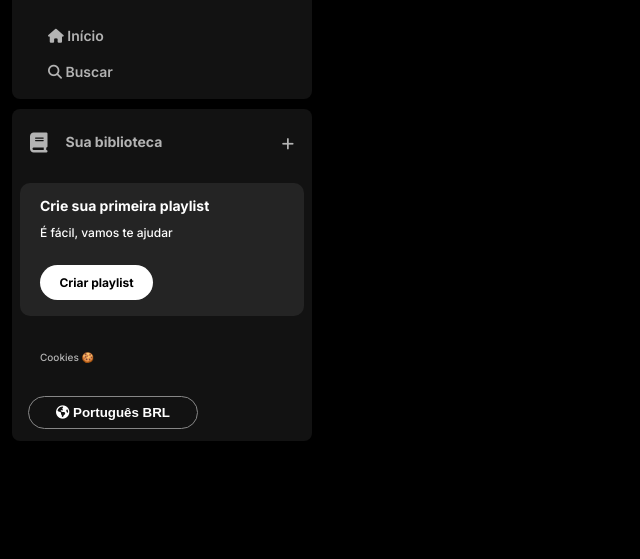
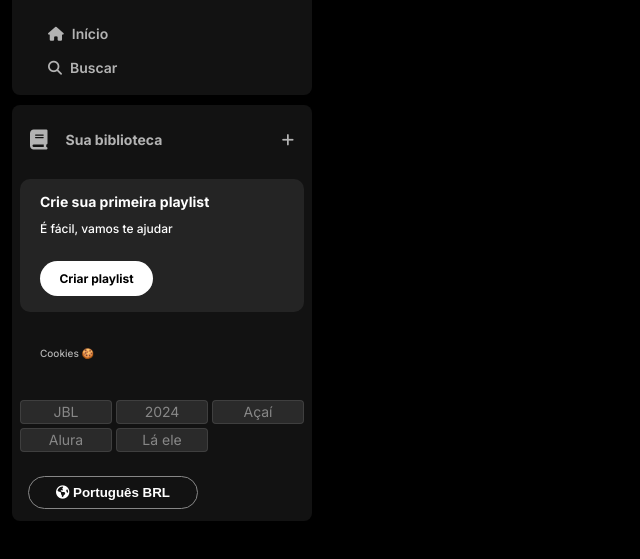
Before and after one commit to ppedrolucas/Spotify, a plain HTML site: page index.html in a window 1280 px wide. Shown: the part 73-632 px from the top of the page, without its empty margins (0-640 px from the left). Drawn offline with Linux system fonts and the light colour scheme.

Commit message:
update aula 2 - tags

```diff
--- a/index.html
+++ b/index.html
@@ -40,7 +40,8 @@
         <div class="library-content">
           <button class="library-btn">
             <span class="fa fas fa-book"></span>
-            <span>Sua biblioteca</span>
+            <span title="Ocultar Sua Biblioteca">Sua biblioteca</span
+            ><!--Alteração minha-->
           </button>
           <span class="fa fa-plus"></span>
         </div>
@@ -59,6 +60,15 @@
           <a href="#">Cookies 🍪</a>
         </div>
 
+        <!--Acrescimo sob minha criatividade-->
+        <div class="tags">
+          <a href="#" class="tag">JBL</a>
+          <a href="#" class="tag" id="year"></a>
+          <a href="#" class="tag">Açaí</a>
+          <a href="#" class="tag">Alura</a>
+          <a href="#" class="tag">Lá ele</a>
+        </div>
+
         <div class="languages">
           <button class="languages-btn">
             <span class="fa fa-globe"></span>
--- a/script.js
+++ b/script.js
@@ -0,0 +1,5 @@
+var year = document.getElementById("year")
+var data = new Date()
+var ano = data.getFullYear()
+
+year.innerHTML = ano
--- a/style.css
+++ b/style.css
@@ -41,6 +41,8 @@ body {
 
 .sidebar nav ul li a {
   color: #b3b3b3;
+  display: flex; /*Acrescimo meu*/
+  gap: 8px; /*Acrescimo meu*/
   text-decoration: none;
   font-weight: 600;
   font-size: 14px;
@@ -66,6 +68,7 @@ body {
 
 .library .library-btn {
   display: flex;
+  align-items: center; /*Acrescimo meu*/
   margin-right: 10px;
   color: #b3b3b3;
   background-color: transparent;
@@ -87,6 +90,12 @@ body {
 
 .library .library-content .fa-plus {
   margin: 24px 10px;
+}
+
+.library-content .fa-plus:hover {
+  /*Acrescimo meu*/
+  color: #fff;
+  cursor: pointer;
 }
 
 .section-playlist {
@@ -157,6 +166,32 @@ body {
   color: #fff;
 }
 
+/*Acrescimo meu*/
+.sidebar .tags {
+  display: grid;
+  padding: 16px 0;
+  grid-template-columns: repeat(3, 1fr);
+  justify-content: space-between;
+  gap: 4px;
+}
+.tags .tag {
+  font-weight: 400;
+  background-color: rgba(255, 255, 255, 0.1);
+  border: 0.5px solid rgba(255, 255, 255, 0.1);
+  border-radius: 4px;
+  text-align: center;
+  text-decoration: none;
+  color: #878787;
+  padding: 4px 8px;
+  transition: 0.4s;
+}
+
+.tags .tag:hover {
+  background: transparent;
+  color: #878787;
+}
+/*Fim das Tags*/
+
 .languages .languages-btn {
   align-items: center;
   background-color: transparent;
```
